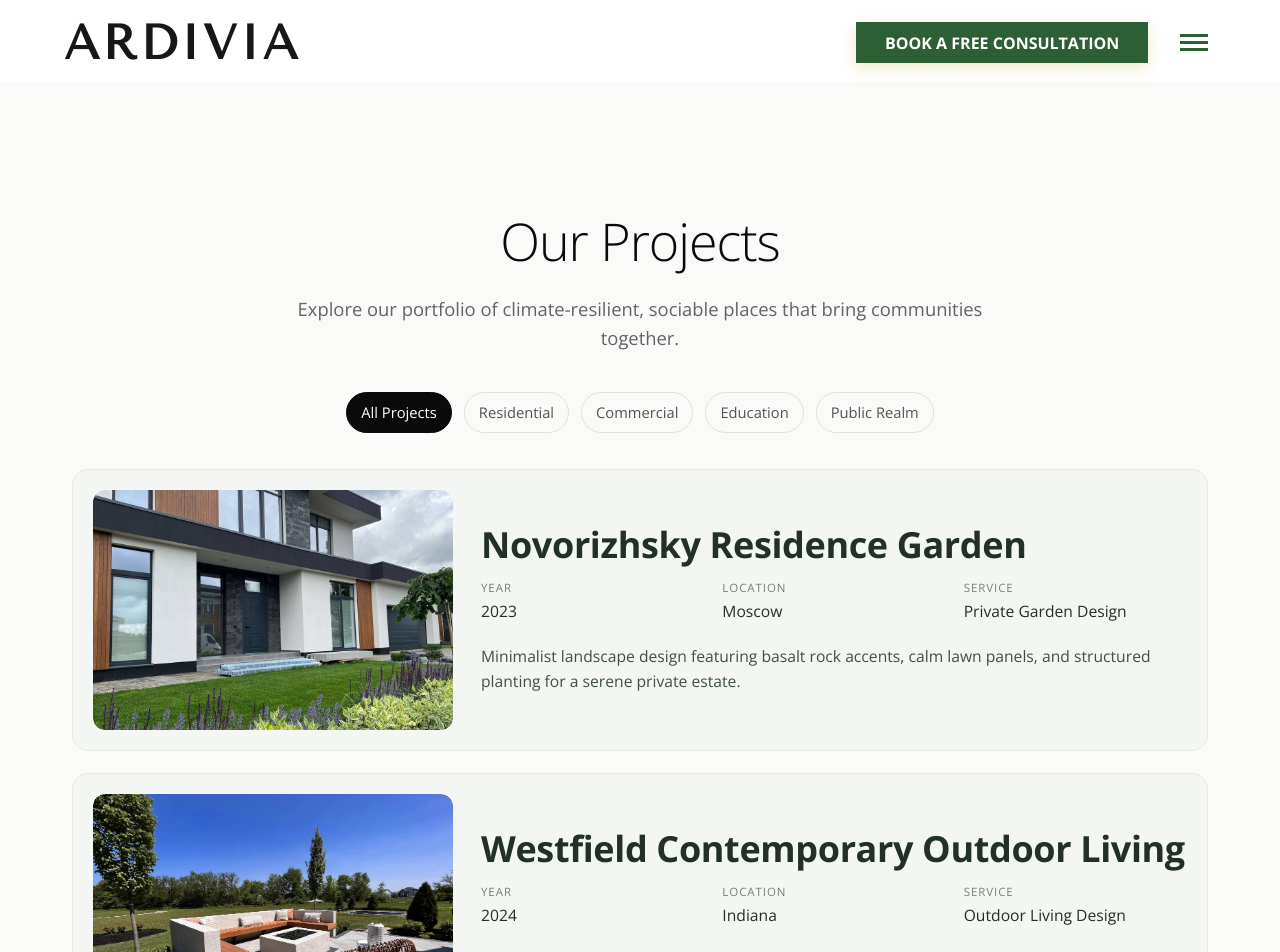
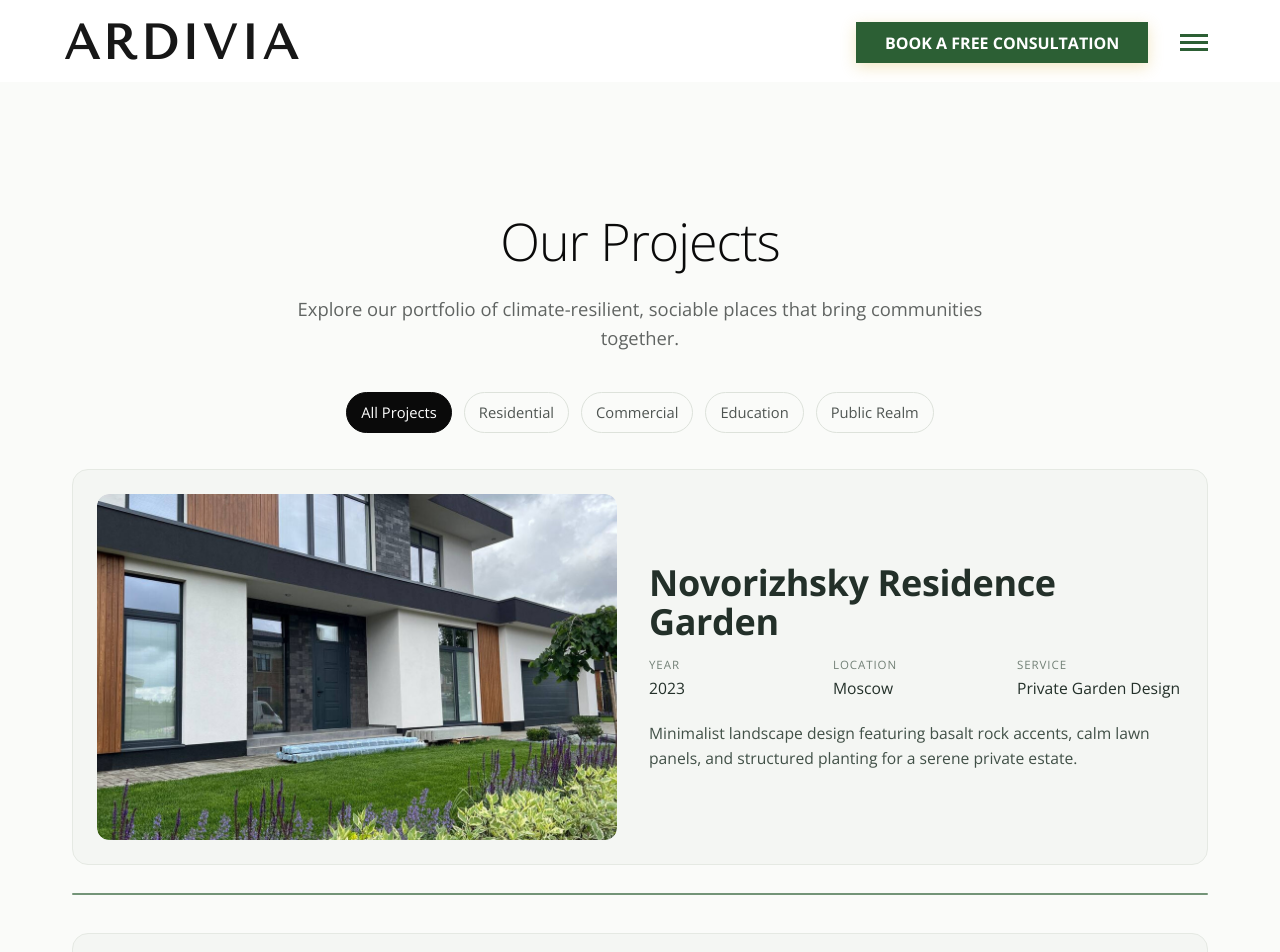
Before and after one commit to baher228/ardivia, a Next.js app: page /projects in a window 1280 px wide. Shown: the top 952 px of the page. Built offline with nearby package versions, Linux system fonts and the light colour scheme.

Commit message:
Projects page: Added green separator, increased image size

```diff
--- a/src/app/projects/page.tsx
+++ b/src/app/projects/page.tsx
@@ -120,17 +120,17 @@ const ProjectsPage = () => {
           </div>
         </motion.div>
 
-        {/* LIST — like the reference image */}
+        {/* LIST */}
         <div style={list}>
           {filtered.map((p, idx) => (
+            <React.Fragment key={p.title}>
               <motion.div
-              key={p.title}
                 initial={{ y: 40, opacity: 0 }}
                 animate={isVisible ? { y: 0, opacity: 1 } : { y: 40, opacity: 0 }}
                 transition={{ duration: 0.5, delay: 0.15 + idx * 0.05 }}
               >
                 <Link href={p.link} style={{ textDecoration: "none" }}>
-                <article style={row}>
+                  <article className="projects-row" style={row}>
                     <div style={thumbWrap}>
                       <img src={p.imageSrc} alt={p.title} style={thumb} />
                     </div>
@@ -158,6 +158,10 @@ const ProjectsPage = () => {
                   </article>
                 </Link>
               </motion.div>
+
+              {/* Root primary-green separator between projects */}
+              {idx < filtered.length - 1 && <div style={separator} aria-hidden="true" />}
+            </React.Fragment>
           ))}
         </div>
 
@@ -263,13 +267,13 @@ const list: React.CSSProperties = {
 
 const row: React.CSSProperties = {
   display: "grid",
-  gridTemplateColumns: "360px 1fr",
-  gap: "28px",
+  gridTemplateColumns: "520px 1fr", // ⬅️ larger image column
+  gap: "32px",
   alignItems: "center",
   background: "#F4F6F3",
   border: "1px solid #E5E9E3",
   borderRadius: "16px",
-  padding: "20px",
+  padding: "24px",
 } as const;
 
 const thumbWrap: React.CSSProperties = {
@@ -362,7 +366,7 @@ const ctaText: React.CSSProperties = {
 const ctaBtn: React.CSSProperties = {
   display: "inline-block",
   padding: "12px 22px",
-  backgroundColor:" var(--primary-green)",
+  backgroundColor: "var(--primary-green)",
   color: "#FFFFFF",
   borderRadius: "8px",
   border: "none",
@@ -370,7 +374,17 @@ const ctaBtn: React.CSSProperties = {
   textDecoration: "none",
   fontWeight: 600,
   fontSize: "0.95rem",
-  transition: "var(--primary-green) .2s ease",
+  transition: "all .2s ease",
+};
+
+/* Separator between projects using the root --primary-green */
+const separator: React.CSSProperties = {
+  height: "2px",
+  width: "100%",
+  background: "var(--primary-green)",
+  opacity: 0.65,
+  borderRadius: "2px",
+  margin: "6px 0 16px",
 };
 
 /* -------- Responsive tweaks -------- */
```
Lines whose indentation alone changed are shown as unchanged.
